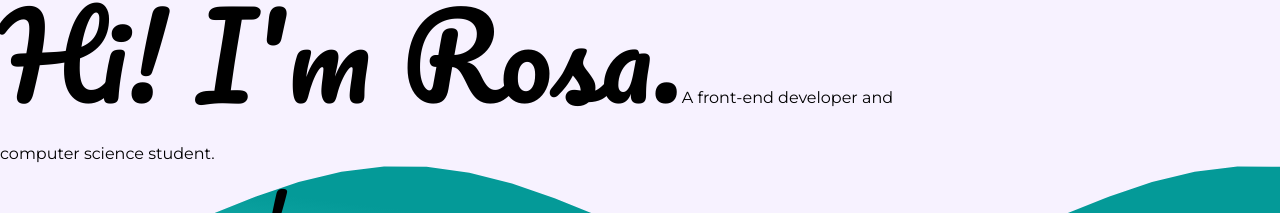
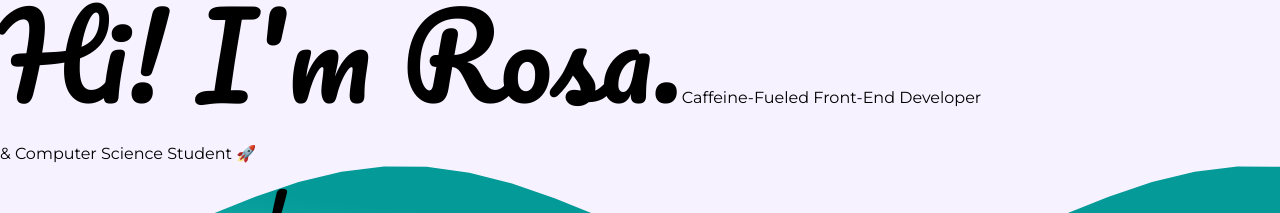
Before and after one commit to rosareyes/rosa-reyes-web, a Next.js app: page / in a window 1280 px wide. Shown: the part 311-524 px from the top of the page. Built offline with nearby package versions, Linux system fonts and the light colour scheme; a web font is replaced by a local one.

Commit message:
change subtitle

```diff
--- a/src/app/page.tsx
+++ b/src/app/page.tsx
@@ -40,12 +40,12 @@ export default function Home() {
               </span>
               <span
                 className={clsx(
-                  'block text-3xl lg:text-5xl mt-9 lg:mt-9',
+                  'block text-3xl lg:text-4xl mt-9 lg:mt-9',
                   montserrat.className
                 )}
               >
-                A front-end developer and <br />
-                computer science student.
+                Caffeine-Fueled Front-End Developer <br /> & Computer Science
+                Student 🚀
               </span>
             </h1>
           </div>
```
